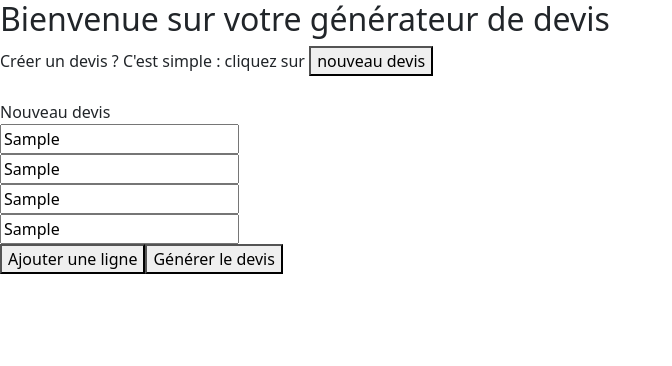
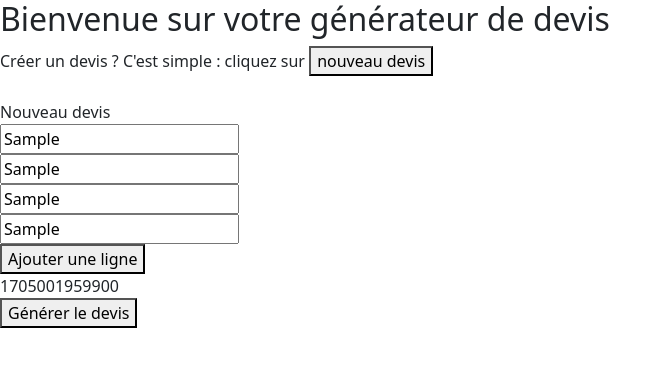
Before and after one commit to AmaurySemery/react_create_PDF, a React (Create React App) app in the folder reacstimate/: page / in a window 1280 px wide. Both pictures are taken after typing "Sample", "Sample", "Sample", "Sample" into the empty fields and a click on the button "Ajouter une ligne". Shown: the top 366 px of the page, without its empty margins (0-672 px from the left). Built offline with nearby package versions, Linux system fonts and the light colour scheme.

Commit message:
Créer dynamiquement des instances d'un component

```diff
--- a/reacstimate/src/components/EstimateForm.jsx
+++ b/reacstimate/src/components/EstimateForm.jsx
@@ -1,4 +1,5 @@
 import React, { Component } from 'react';
+import Item from './item'
 
 class EstimateForm extends Component {
     state = {
@@ -66,6 +67,9 @@ class EstimateForm extends Component {
             <input type="text" name="customerFirstName" id='customerFirstName' placeholder='prénom' value={this.state.customerFirstName} onChange={evt => this.handleChange(evt, 'customerFirstName')} /> <br/>
             <input type="text" name="customerLastName" id='customerLastName' placeholder='nom' value={this.state.customerLastName} onChange={evt => this.handleChange(evt, 'customerLastName')} /> <br/>
             <button onClick={this.addItem}>Ajouter une ligne</button>
+            {Object.keys(this.state.items).map((itemId, index) => (
+                <Item key={index} item={this.state.items[itemId]} />
+            ))}
             <button type='submit' >Générer le devis</button>
             </form>
             </React.Fragment>
--- /dev/null
+++ b/reacstimate/src/components/item.jsx
@@ -0,0 +1,9 @@
+import React from 'react';
+
+const Item = (props) => {
+    return (
+        <div>{props.item.id}</div>
+     );
+}
+
+export default Item;
```
